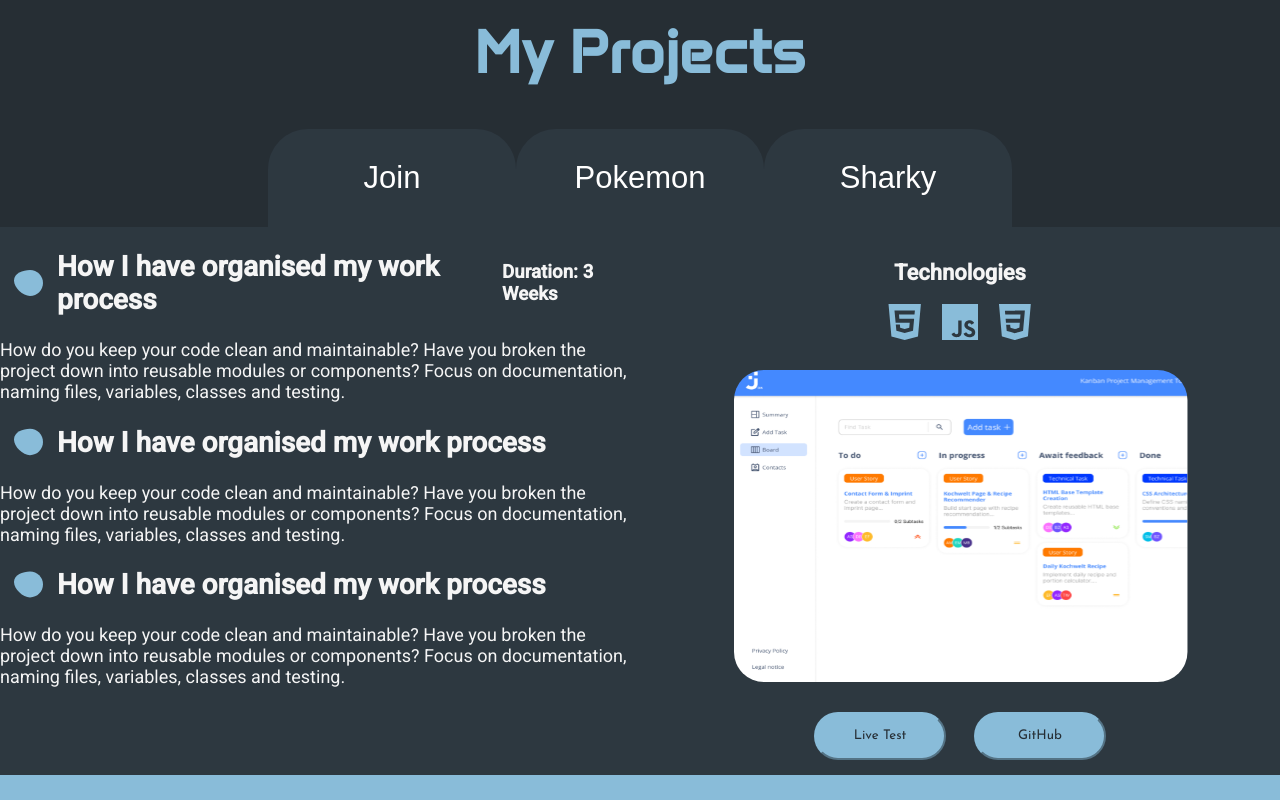
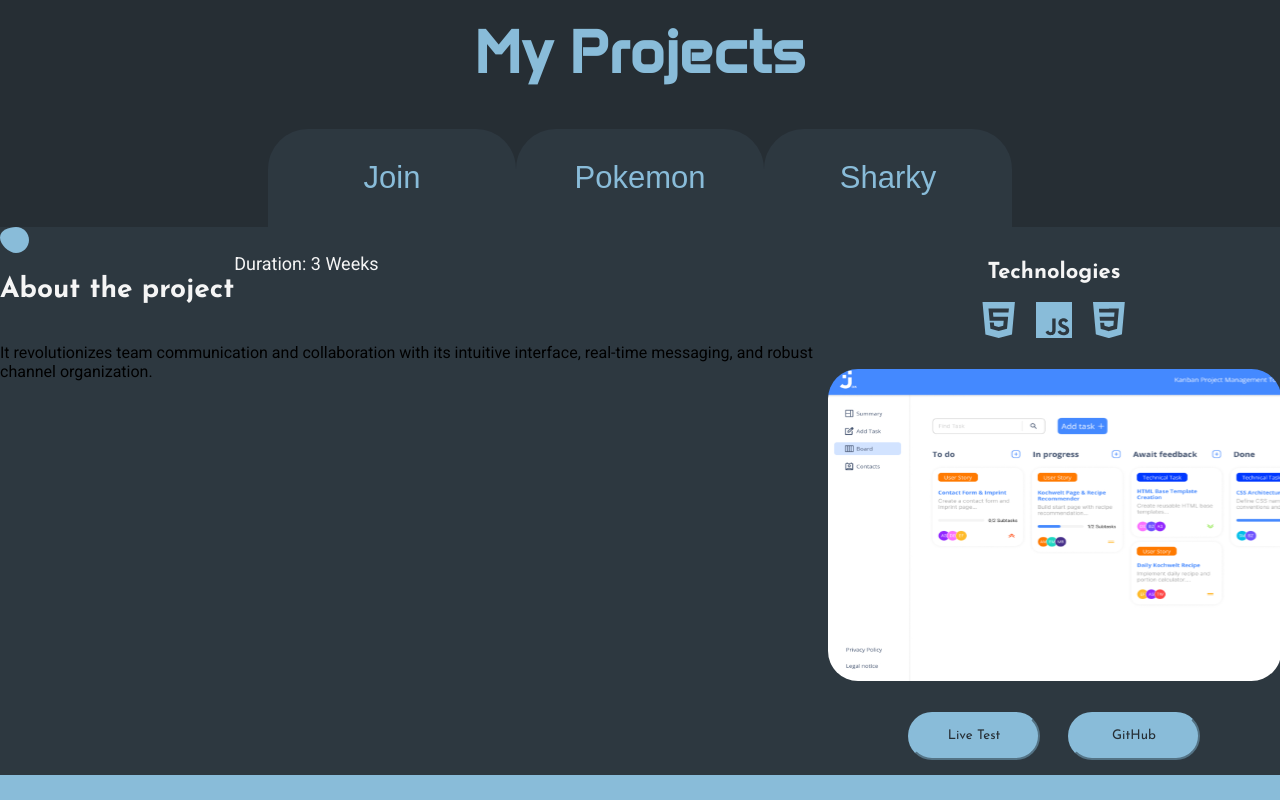
Before and after one commit to SilverBlure/portfoli, an Angular app: page / in a window 1280 px wide. Shown: the part 1620-2420 px from the top of the page. Built offline with nearby package versions, Linux system fonts and the light colour scheme.

Commit message:
change html elements

```diff
--- a/src/app/my-projects/join/join.component.html
+++ b/src/app/my-projects/join/join.component.html
@@ -1,19 +1,20 @@
 <div class="rows">
-    <div class="leftRow">
-        <div>
-            <div>
-                <img src="./../../../assets/icons/Ellipse 8.svg">
-                <h2>How I have organised my work process</h2>
-                <h3>Duration: 3 Weeks</h3>
-            </div>
-            <div>
+    <div>
+        <div class="item">
 
-                <span>How do you keep your code clean and maintainable? Have you broken the project down into
-                    reusable modules or components? Focus on documentation, naming files, variables, classes and
-                    testing.</span>
+            <div class="content">
+                <img class="pic" src="./../../../assets/icons/Ellipse 8.svg">
+                <div style="display: flex;">
+                    <h2>About the project</h2>
+                    <span>Duration: 3 Weeks</span>
+                </div>
+
+                <p>It revolutionizes team communication and collaboration with its intuitive interface, real-time
+                    messaging, and robust channel organization.
+                </p>
             </div>
         </div>
-        <div>
+        <!-- <div>
 
             <div>
                 <img src="./../../../assets/icons/Ellipse 8.svg">
@@ -31,15 +32,16 @@
         <div>
             <div>
                 <img src="./../../../assets/icons/Ellipse 8.svg">
-                <h2>How I have organised my work process</h2>
+                <h2>My group work experience</h2>
             </div>
             <div>
 
-                <span>How do you keep your code clean and maintainable? Have you broken the project down into
-                    reusable modules or components? Focus on documentation, naming files, variables, classes and
-                    testing.</span>
+                <span>How many people were in the team and what was your role? Describe your tasks in 1-2 sentences, for
+                    example: login form, dashboard or chat functionality.
+                    What technologies did you use?
+                    It is nice to mention good teamwork and cooperation.</span>
             </div>
-        </div>
+        </div> -->
     </div>
 
     <div class="rightRow">
--- a/src/app/my-projects/join/join.component.scss
+++ b/src/app/my-projects/join/join.component.scss
@@ -1,4 +1,5 @@
 h2 {
+    font-family: 'josefine';
     font-size: 28px;
     color: whitesmoke;
 }
@@ -8,11 +9,23 @@ h2 {
     background-color: #89BCD912;
     width: 100%;
     height: 548px;
+    justify-content: center;
 }
 
 span {
     font-size: 18px;
     color: whitesmoke;
+}
+
+.item {
+  display: flex;
+  align-items: flex-start; /* wichtig: Text startet oben */
+  gap: 14px;               /* entspricht deinem Figma-Margin */
+}
+
+.content{
+    display: flex;
+    flex-direction: column;
 }
 
 button {
@@ -27,7 +40,7 @@ button {
 }
 
 .leftRow {
-    width: 50%;
+    width: 40%;
     >div{
         >div{
             display: flex;
@@ -44,12 +57,17 @@ button {
     }
 }
 
+.pic{
+    width: 29px;
+    height: 26py;
+}
+
 .rightRow {
     display: flex;
     align-items: center;
     justify-content: space-around;
     flex-direction: column;
-    width: 50%;
+    width: 40%;
     height: 100%;
 
     >.techtree {
--- a/src/app/my-projects/my-projects.component.scss
+++ b/src/app/my-projects/my-projects.component.scss
@@ -7,7 +7,7 @@ h1{
     }
 .projects{
 
-color:white;
+color:whitesmoke;
 width: 100%;
 display: flex;
 justify-content: center;
@@ -21,7 +21,7 @@ justify-content: center;
         justify-content: center;
         width: 248px;
         height: 98px;
-        color: white;
+        color: #89BCD9;
         font-size: 31px;
         border-top-left-radius: 40px;
         border-top-right-radius: 40px;
```
